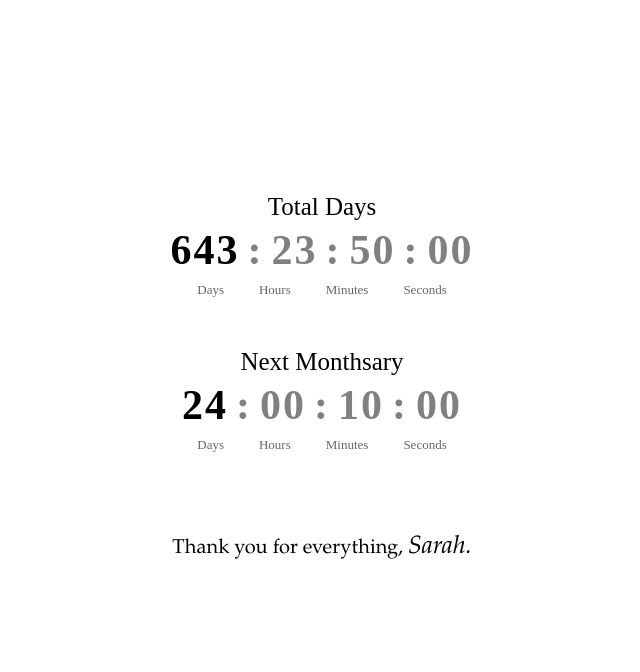
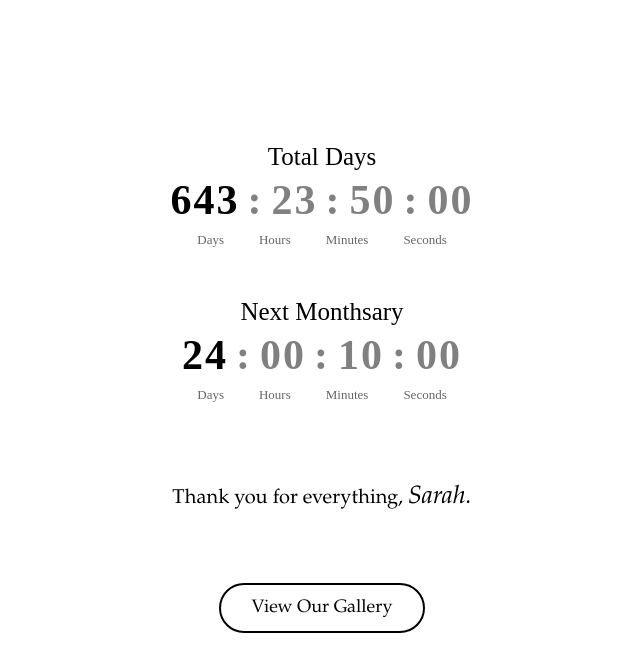
Before and after one commit to Jandeb30/RelationshipDaysCounter, a plain HTML site: page index.html in a window 1280 px wide. Shown: the whole page, without its empty margins (318-958 px from the left). Drawn offline with Linux system fonts and the light colour scheme.

Commit message:
Add files via upload

```diff
--- a/index.html
+++ b/index.html
@@ -44,6 +44,9 @@
         <p class="footer-text">
             Thank you for everything, <span class="name-font">Sarah.</span>
         </p>
+        <a class="gallery-button" href="https://jandeb30.github.io/ImageGallery/" target="_blank" rel="noopener noreferrer">
+            View Our Gallery
+        </a>
     </div>
     <script src="script.js"></script>
 </body>
--- a/style.css
+++ b/style.css
@@ -28,6 +28,26 @@
     font-style: italic;
     font-size: 25px;
     color: inherit;
+}
+
+.gallery-button {
+    display: inline-block;
+    margin-top: 50px;
+    padding: 12px 30px;
+    font-family: 'Palatino Linotype', serif;
+    font-size: 18px;
+    color: black;
+    background-color: transparent;
+    border: 2px solid black;
+    border-radius: 30px;
+    text-decoration: none;
+    cursor: pointer;
+    transition: background-color 0.3s ease, color 0.3s ease;
+}
+
+.gallery-button:hover {
+    background-color: black;
+    color: white;
 }
 
 .counter {
```
